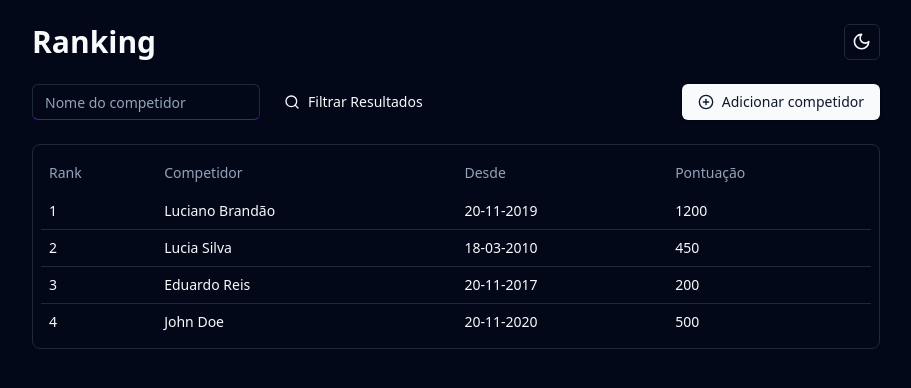
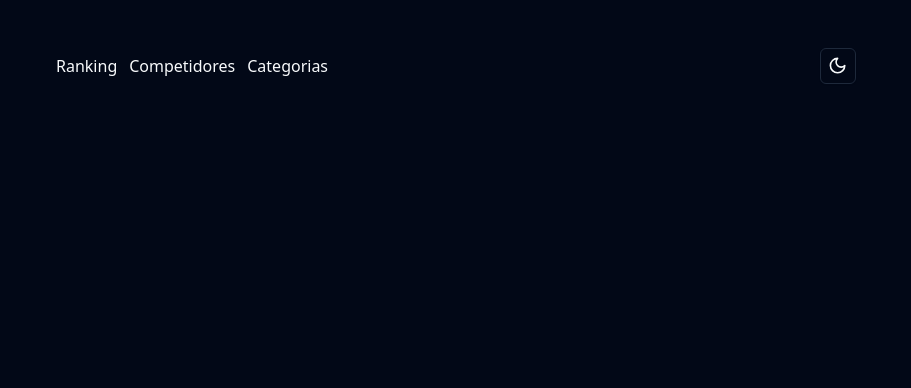
Before and after one commit to lucianobs1/web-system-of-points, a React (Vite) app: page / in a window 1280 px wide. Shown: the top 388 px of the page, without its empty margins (184-1095 px from the left). Built offline with nearby package versions, Linux system fonts and the light colour scheme.

Commit message:
feature: create component Header

```diff
--- a/package.json
+++ b/package.json
@@ -20,6 +20,7 @@
     "lucide-react": "^0.320.0",
     "react": "^18.2.0",
     "react-dom": "^18.2.0",
+    "react-router-dom": "^6.21.3",
     "tailwind-merge": "^2.2.1",
     "tailwindcss-animate": "^1.0.7"
   },
--- a/src/App.tsx
+++ b/src/App.tsx
@@ -1,10 +1,10 @@
-import { ThemeProvider } from "./components/theme-provider";
-import { Ranking } from "./pages/ranking";
+import { Home } from "./pages/Home";
+import { ThemeProvider } from "./providers/theme-provider";
 
 export function App() {
   return (
     <ThemeProvider defaultTheme="dark" storageKey="vite-ui-theme">
-      <Ranking />
+      <Home />
     </ThemeProvider>
   );
 }
--- /dev/null
+++ b/src/components/header.tsx
@@ -0,0 +1,32 @@
+import { ModeToggle } from "./mode-toggle";
+
+export function Header() {
+  return (
+    <header className="p-6 max-w-4xl mx-auto space-y-6">
+      <nav className="flex justify-between items-center">
+        <div className=" flex gap-3">
+          <a
+            href="/ranking"
+            className="dark:hover:text-indigo-500 transition-all"
+          >
+            Ranking
+          </a>
+          <a
+            href="/competitors"
+            className="dark:hover:text-indigo-500 transition-all"
+          >
+            Competidores
+          </a>
+          <a
+            href="/categories"
+            className="dark:hover:text-indigo-500 transition-all"
+          >
+            Categorias
+          </a>
+        </div>
+
+        <ModeToggle />
+      </nav>
+    </header>
+  );
+}
--- a/src/components/mode-toggle.tsx
+++ b/src/components/mode-toggle.tsx
@@ -7,7 +7,7 @@ import {
   DropdownMenuItem,
   DropdownMenuTrigger,
 } from "@/components/ui/dropdown-menu";
-import { useTheme } from "@/components/theme-provider";
+import { useTheme } from "@/providers/theme-provider";
 
 export function ModeToggle() {
   const { setTheme } = useTheme();
--- a/src/pages/Home/index.tsx
+++ b/src/pages/Home/index.tsx
@@ -0,0 +1,9 @@
+import { Header } from "@/components/header";
+
+export function Home() {
+  return (
+    <div className="p-6 max-w-4xl mx-auto space-y-6">
+      <Header />
+    </div>
+  );
+}
--- a/src/pages/Ranking/index.tsx
+++ b/src/pages/Ranking/index.tsx
@@ -19,10 +19,13 @@ import {
 } from "@/components/ui/table";
 import { PlusCircle, Search } from "lucide-react";
 import { ModeToggle } from "@/components/mode-toggle";
+import { Header } from "@/components/header";
 
 export function Ranking() {
   return (
     <div className="p-6 max-w-4xl mx-auto space-y-6">
+      <Header />
+
       <div className="flex justify-between">
         <h1 className="text-3xl font-bold">Ranking</h1>
         <ModeToggle />
```
Also changed, not shown: src/providers/theme-provider.tsx (renamed from src/components/theme-provider.tsx), 1 other file (tests, documents, lock files or other folders).
